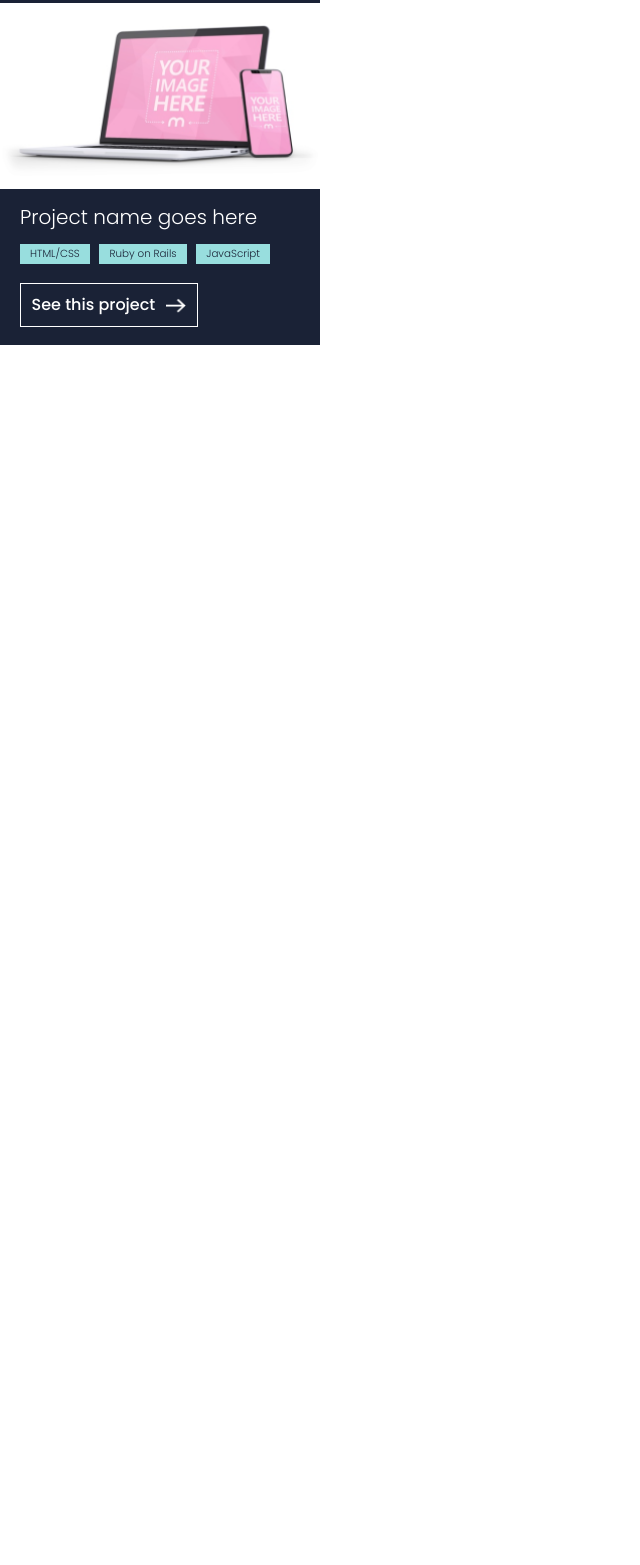
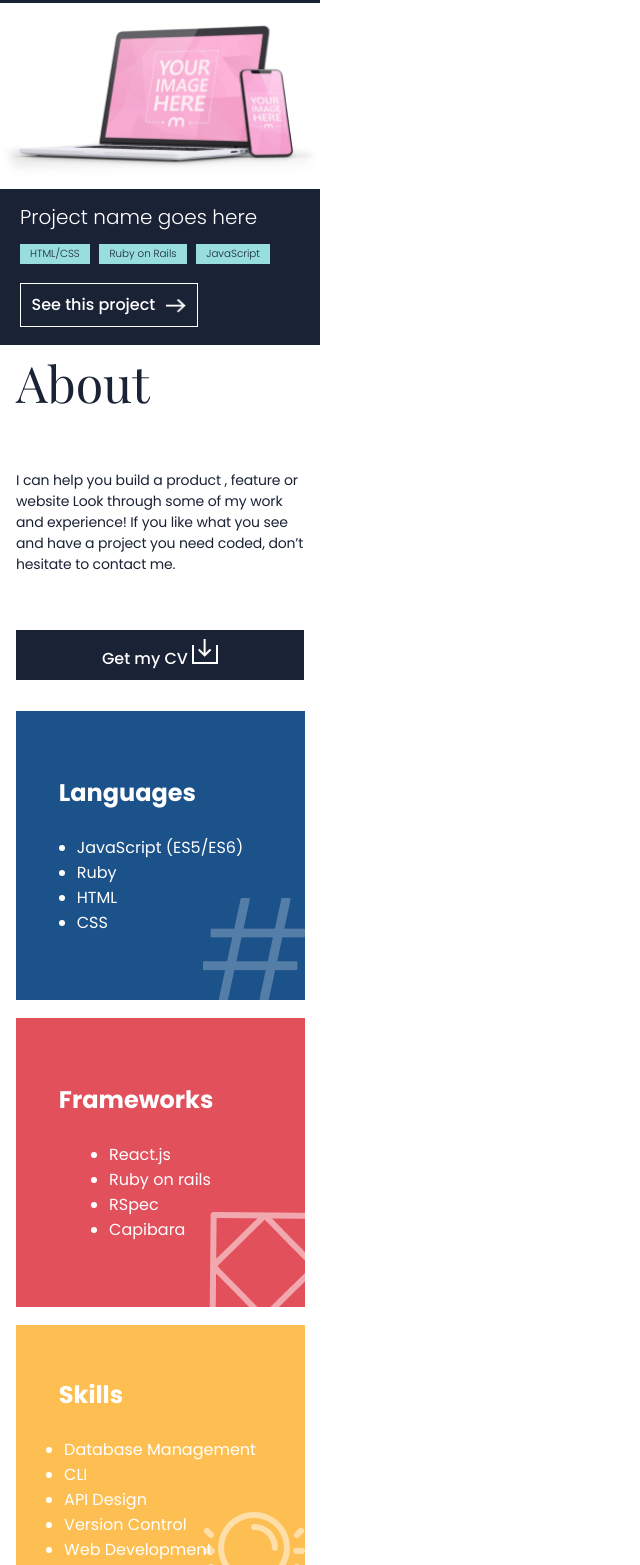
Before and after one commit to sergio-usma/Portfolio, a website: page index.html in a window 1280 px wide. Shown: the part 2469-4034 px from the top of the page, without its empty margins (0-640 px from the left). Before the commit the page ends 2814 px from the top, so only its background shows below. Drawn offline with nearby package versions, Linux system fonts and the light colour scheme.

Commit message:
Second-section advance

```diff
--- a/index.html
+++ b/index.html
@@ -55,7 +55,14 @@
           </p>
         </div>
         <!-- 1.3. Contact button -->
-        <a href="https://www.linkedin.com/in/sergiousma" target="_blank"rel="noopener"><button class="start-contact" type="button">Start collaboration</button></a>
+        <a
+          href="https://www.linkedin.com/in/sergiousma"
+          target="_blank"
+          rel="noopener"
+          ><button class="start-contact" type="button">
+            Start collaboration
+          </button></a
+        >
         <!-- 1.4. Section's end image -->
         <div class="first-section-bg">
           <img src="./media/image_geometry_2.png" alt="" srcset="" />
@@ -73,7 +80,7 @@
 
       <!-- 2.1.1 Preview image -->
       <div class="preview-img">
-          <img src="./media/Project.png" width="320px">
+        <img src="./media/Project.png" width="320px" />
       </div>
       <!-- 2.1.2 Description -->
       <div class="pr-description">
@@ -88,19 +95,18 @@
           <a href="#" target="_blank"
             ><button type="button">
               See this project
-                <img class="right-arrow" src="./media/Union.png"/></button
+              <img class="right-arrow" src="./media/Union.png" /></button
           ></a>
         </div>
       </div>
 
       <!-- End of project -->
 
-
       <!-- 2.2. Project #2 -->
 
       <!-- 2.2.1 Preview image -->
       <div class="preview-img">
-          <img src="./media/Project-1.png" width="320px">
+        <img src="./media/Project-1.png" width="320px" />
       </div>
       <!-- 2.2.2 Description -->
       <div class="pr-description">
@@ -115,18 +121,17 @@
           <a href="#" target="_blank"
             ><button type="button">
               See this project
-                <img class="right-arrow" src="./media/Union.png"/></button
+              <img class="right-arrow" src="./media/Union.png" /></button
           ></a>
         </div>
       </div>
       <!-- End of project -->
 
-
       <!-- 2.3. Project #3 -->
 
       <!-- 2.3.1 Preview image -->
       <div class="preview-img">
-          <img src="./media/Project-2.png" width="320px">
+        <img src="./media/Project-2.png" width="320px" />
       </div>
       <!-- 2.3.2 Description -->
       <div class="pr-description">
@@ -141,18 +146,17 @@
           <a href="#" target="_blank"
             ><button type="button">
               See this project
-                <img class="right-arrow" src="./media/Union.png"/></button
+              <img class="right-arrow" src="./media/Union.png" /></button
           ></a>
         </div>
       </div>
       <!-- End of project -->
 
-
       <!-- 2.4. Project #2 -->
 
       <!-- 2.4.1 Preview image -->
       <div class="preview-img">
-          <img src="./media/Project-3.png" width="320px">
+        <img src="./media/Project-3.png" width="320px" />
       </div>
       <!-- 2.4.2 Description -->
       <div class="pr-description">
@@ -167,18 +171,17 @@
           <a href="#" target="_blank"
             ><button type="button">
               See this project
-                <img class="right-arrow" src="./media/Union.png"/></button
+              <img class="right-arrow" src="./media/Union.png" /></button
           ></a>
         </div>
       </div>
       <!-- End of project -->
 
-
       <!-- 2.5. Project #2 -->
 
       <!-- 2.5.1 Preview image -->
       <div class="preview-img">
-          <img src="./media/Project-4.png" width="320px">
+        <img src="./media/Project-4.png" width="320px" />
       </div>
       <!-- 2.5.2 Description -->
       <div class="pr-description">
@@ -193,18 +196,17 @@
           <a href="#" target="_blank"
             ><button type="button">
               See this project
-                <img class="right-arrow" src="./media/Union.png"/></button
+              <img class="right-arrow" src="./media/Union.png" /></button
           ></a>
         </div>
       </div>
       <!-- End of project -->
 
-
       <!-- 2.6. Project #2 -->
 
       <!-- 2.6.1 Preview image -->
       <div class="preview-img">
-          <img src="./media/Project-5.png" width="320px">
+        <img src="./media/Project-5.png" width="320px" />
       </div>
       <!-- 2.6.2 Description -->
       <div class="pr-description">
@@ -219,11 +221,63 @@
           <a href="#" target="_blank"
             ><button type="button">
               See this project
-                <img class="right-arrow" src="./media/Union.png"/></button
+              <img class="right-arrow" src="./media/Union.png" /></button
           ></a>
         </div>
       </div>
       <!-- End of project -->
     </section>
+
+    <section id="second-section" class="curriculum">
+      <h1>About</h1>
+
+      <p>
+        I can help you build a product , feature or website Look through some of
+        my work and experience! If you like what you see and have a project you
+        need coded, don’t hesitate to contact me.
+      </p>
+
+      <a href="#" target="_blank"
+        ><button type="button" class="download">
+          Get my CV
+          <img class="download_icon" src="./media/CV_download.png" /></button
+      ></a>
+
+      <div class="boxes">
+        <div class="languages" style="--bg-color: #1c528a">
+          <h2>Languages</h2>
+          <ul>
+            <li>JavaScript (ES5/ES6)</li>
+            <li>Ruby</li>
+            <li>HTML</li>
+            <li>CSS</li>
+          </ul>
+          <img class="background-icon" src="./media/hash_icon.png" />
+        </div>
+
+        <div class="languages" style="--bg-color: #e2505c">
+          <h2>Frameworks</h2>
+          <ul>
+            <li>React.js</li>
+            <li>Ruby on rails</li>
+            <li>RSpec</li>
+            <li>Capibara</li>
+          </ul>
+          <img class="background-icon" src="./media/frameworks_bg.png" />
+        </div>
+
+        <div class="languages" style="--bg-color: #febf52">
+          <h2>Skills</h2>
+          <ul>
+            <li>Database Management</li>
+            <li>CLI</li>
+            <li>API Design</li>
+            <li>Version Control</li>
+            <li>Web Development</li>
+          </ul>
+          <img class="background-icon" src="./media/skills_icon.png" />
+        </div>
+      </div>
+    </section>
   </body>
 </html>
--- a/style.css
+++ b/style.css
@@ -239,3 +239,91 @@ nav img {
   left: 166px;
   top: 1045.95px;
 }
+
+/* About */
+
+.curriculum {
+  width: 320px;
+  height: 1300px;
+  display: flex;
+  flex-direction: column;
+  align-items: center;
+  justify-content: space-evenly;
+  position: relative;
+}
+
+.curriculum h1 {
+  width: 220px;
+  height: 100px;
+  margin-left: 16px;
+  align-self: flex-start;
+  font-family: "Playfair Display", serif;
+  font-style: normal;
+  font-weight: 400;
+  font-size: 50px;
+  line-height: 100%;
+  color: #1a2236;
+}
+
+.curriculum p {
+  width: 288px;
+  height: 147px;
+  left: 16px;
+  font-family: "Poppins", sans-serif;
+  font-style: normal;
+  font-weight: 400;
+  font-size: 14px;
+  line-height: 21px;
+  letter-spacing: -0.01em;
+  color: #1a2236;
+}
+
+.download {
+  width: 288px;
+  height: 50px;
+  border: 0;
+  color: white;
+  background: #1a2236;
+
+  font-style: normal;
+  font-weight: 500;
+  font-size: 16px;
+  line-height: 24px;
+}
+
+.boxes{
+  display: flex;
+  flex-direction: column;
+  justify-content: space-evenly;
+  height: 940px;
+}
+
+.languages {
+  --bg-color:#1C528A;
+  width: 289px;
+  height: 289px;
+  color: white;
+  background: var(--bg-color);
+
+  display: flex;
+  flex-direction: column;
+  align-items: center;
+  justify-content: center;
+  position: relative;
+}
+
+.languages h2 {
+  align-self: flex-start;
+  margin-left: 15%;
+}
+
+.languages ul {
+  margin-top: 25px;
+  text-align: left;
+}
+
+.background-icon {
+  position: absolute;
+  bottom: 0;
+  right: 0;
+}
```
Also changed, not shown: media/CV_download.png (added), media/frameworks_bg.png (added), media/hash_icon.png (added), media/skills_icon.png (added). Lines whose indentation alone changed are shown as unchanged.
